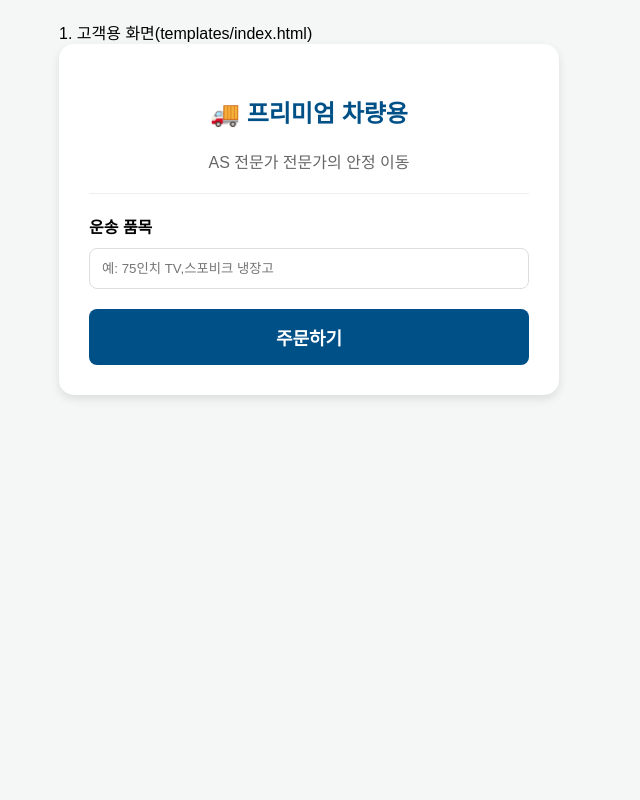
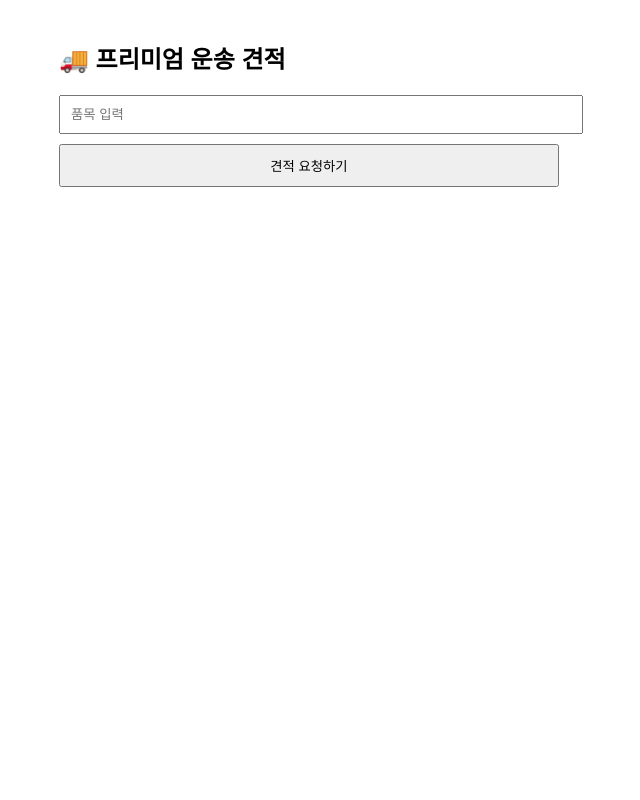
Before and after one commit to k154141770-blip/premium-moving, a Flask app: page / in a window 1280 px wide. Shown: the whole page, without its empty margins (331-971 px from the left). Run offline with Flask 3, Linux system fonts and the light colour scheme.

Commit message:
Refactor HTML for premium transport estimate page

```diff
--- a/templates/index.html
+++ b/templates/index.html
@@ -1,63 +1,22 @@
-1. 고객용 화면(templates/index.html)
-
 <!DOCTYPE html>
-
 <html>
-
 <head>
-
     <meta charset="UTF-8">
-
-<meta name="viewport" content="width=device-width, initial-scale=1.0">
-
-<title>프리미엄 운송 수정</title>
-
+    <title>프리미엄 운송 견적</title>
 </head>
-
-<body style="font-family:sans-serif; padding:20px; max-width: 500px; margin: auto; background-color: #f4f7f6;">
-
-<div style="background: white; padding: 30px; border-radius: 15px; box-shadow: 0 4px 10px rgba(0,0,0,0.1);">
-
-<h2 style="color: #005088; text-align: center;">🚚 프리미엄 차량용</h2>
-
-<p style="text-align: center; color: #666;">AS 전문가 전문가의 안정 이동</p>
-
-<hr style="border: 0; border-top: 1px solid #eee; margin: 20px 0;">
-
-<label style="font-weight:bold;">운송 품목</label>
-
-<input type="text" id="item" placeholder="예: 75인치 TV,스포비크 냉장고" style="width:100%; padding:12px; margin: 10px 0 20px; border: 1px solid #ddd; border-radius: 8px; box-sizing: border-box;">
-
-<button onclick="sendOrder()" style="width:100%; padding:15px; background:#005088; color:white; border:none; border-radius: 8px; font-size: 18px; font-weight: bold; cursor: pointer;">주문하기</button>
-
-</div>
-
+<body style="font-family:sans-serif; padding:20px; max-width: 500px; margin: auto;">
+    <h2>🚚 프리미엄 운송 견적</h2>
+    <input type="text" id="item" placeholder="품목 입력" style="width:100%; padding:10px;">
+    <button onclick="sendOrder()" style="width:100%; padding:10px; margin-top:10px;">견적 요청하기</button>
     <script>
-
         function sendOrder() {
-
             const item = document.getElementById('item').value;
-
-if(!item) return Alert('품목을 입력해 주세요.');
-
             fetch('/api/order', {
-
-메서드: 'POST',
-
-헤더: {'Content-Type': 'application/json'},
-
-본문: JSON.stringify({item: item, price: '180,000원'})
-
-}).then(res => res.json()).then(data => {
-
-if(data.status === '성공') Alert('견이 전송되었습니다! 기사님이 곧 확인합니다.');
-
-});
-
+                method: 'POST',
+                headers: {'Content-Type': 'application/json'},
+                body: JSON.stringify({item: item, price: '180,000원'})
+            }).then(() => alert('전송 완료!'));
         }
-
     </script>
-
 </body>
-
 </html>
```
Lines whose indentation alone changed are shown as unchanged.
